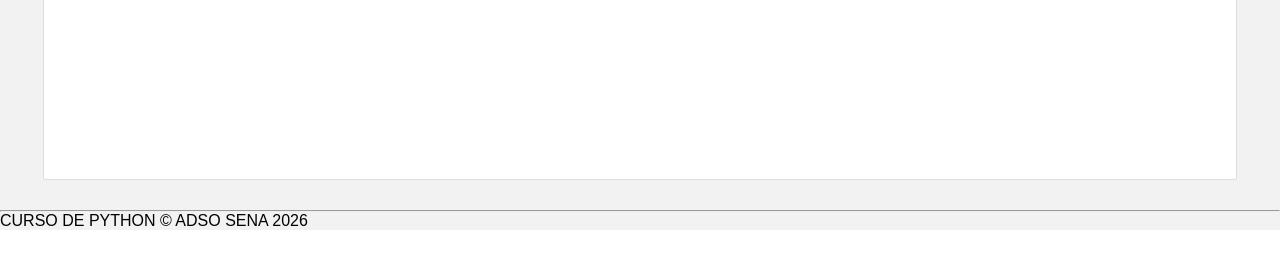
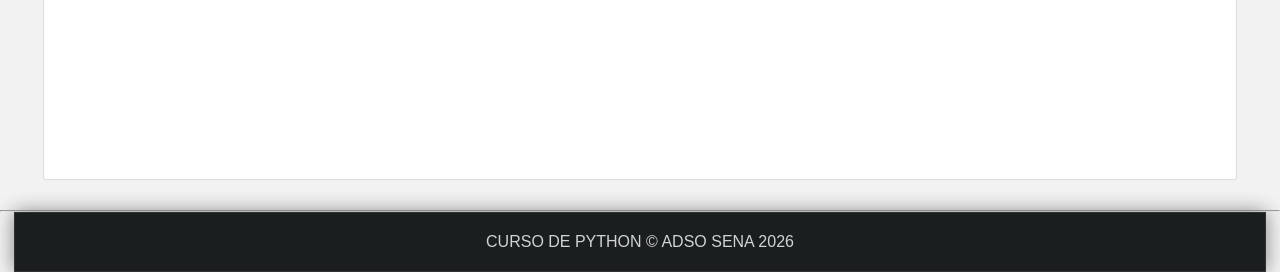
Before and after one commit to russellortiz12-create/Primer-proyecto-Django, a Django app: page / in a window 1280 px wide. Shown: the part 1014-1286 px from the top of the page. Before the commit the page ends 1244 px from the top, so only its background shows below. Run offline with Django 5.2, Linux system fonts and the light colour scheme.

Commit message:
fix: Se realizan cambios en el css, y damos paso a los comentarios en Django

```diff
--- a/22-django/AprendiendoDjango/miapp/static/css/styles.css
+++ b/22-django/AprendiendoDjango/miapp/static/css/styles.css
@@ -106,3 +106,16 @@ nav ul li a:hover{
     margin-bottom: 10px;
     margin-top: 5px;
 }
+
+/* Estilos para el footer */
+footer{
+    width: 1250px;
+    background-color: #1b1e1f;
+    border: 1px solid #333333;
+    color: #d1d4d6;
+    text-align: center;
+    padding-top: 20px;
+    margin: 0 auto;
+    padding-bottom: 20px;
+    box-shadow: 0px 0px 20px gray;
+}
--- a/22-django/AprendiendoDjango/miapp/templates/layout.html
+++ b/22-django/AprendiendoDjango/miapp/templates/layout.html
@@ -44,7 +44,7 @@
 
     <div id="content">
         <div class="box">
-             <h2 class="title"Titulo de prueba></h2>
+             <h1 class="title"Titulo de prueba></h1>
             {% block content %}
             <!-- Código que viene de los templates -->
             <strong>Contenido del bloque original</strong>
```
